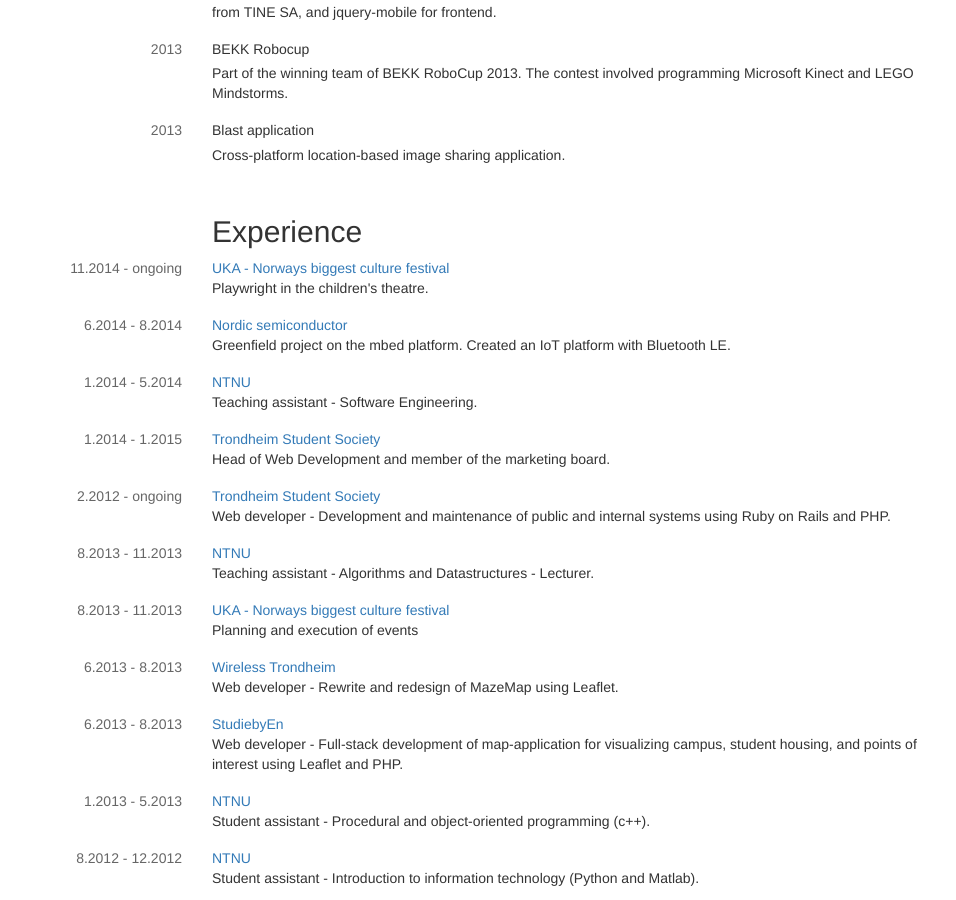
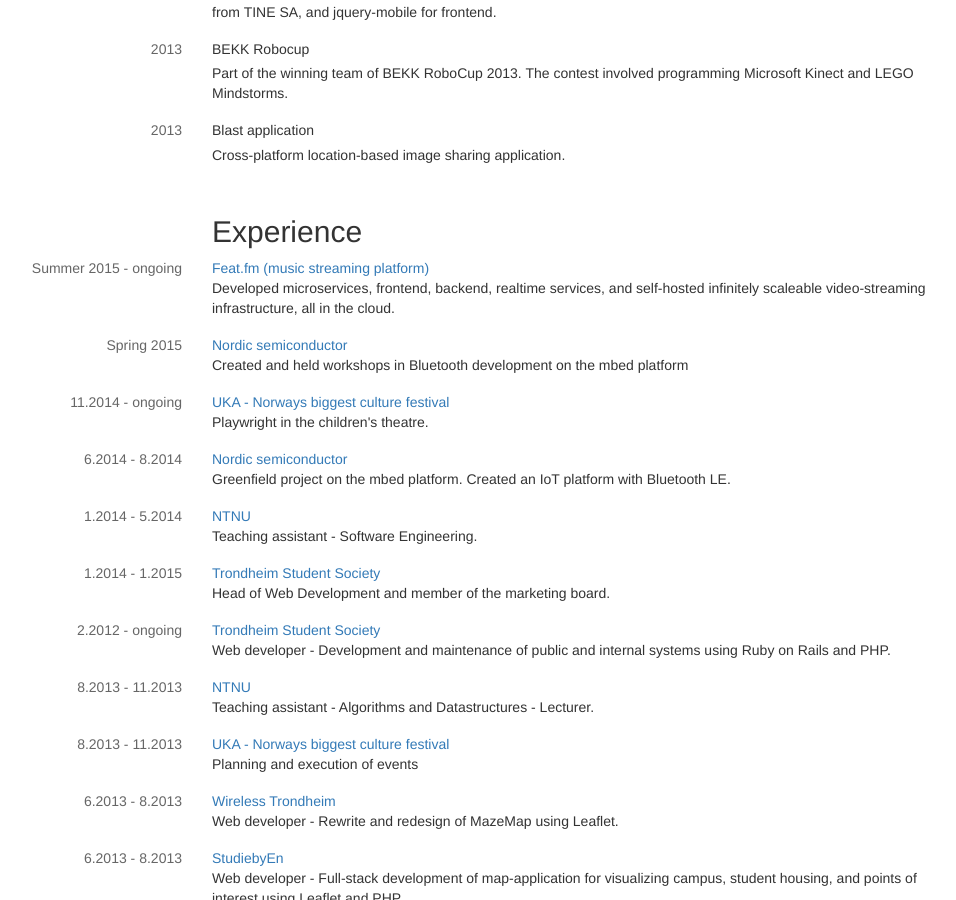
Before and after one commit to aleksanb/burkow, a Jekyll site: the page built from index.html, in a window 1280 px wide and 900 px high, scrolled down 867 px. Shown: the whole window, without its empty margins (53-1009 px from the left). Built offline with Jekyll 4.4.1, drawn with Linux system fonts in a browser that asks for light colours; nearby versions of some CDN libraries.

Commit message:
Add feat.fm && Nordic Semi

```diff
--- a/_data/categories.yml
+++ b/_data/categories.yml
@@ -54,6 +54,16 @@
 
 - title: Experience
   entries:
+    - when: Summer 2015 - ongoing
+      where: Feat.fm (music streaming platform)
+      description: Developed microservices, frontend, backend, realtime services, and self-hosted infinitely scaleable video-streaming infrastructure, all in the cloud.
+      url: "https://feat.fm/"
+
+    - when: Spring 2015
+      where: Nordic semiconductor
+      description: Created and held workshops in Bluetooth development on the mbed platform
+      url: "https://www.mbed.com/en/"
+
     - when: 11.2014 - ongoing
       where: UKA - Norways biggest culture festival
       description: Playwright in the children's theatre.
```
